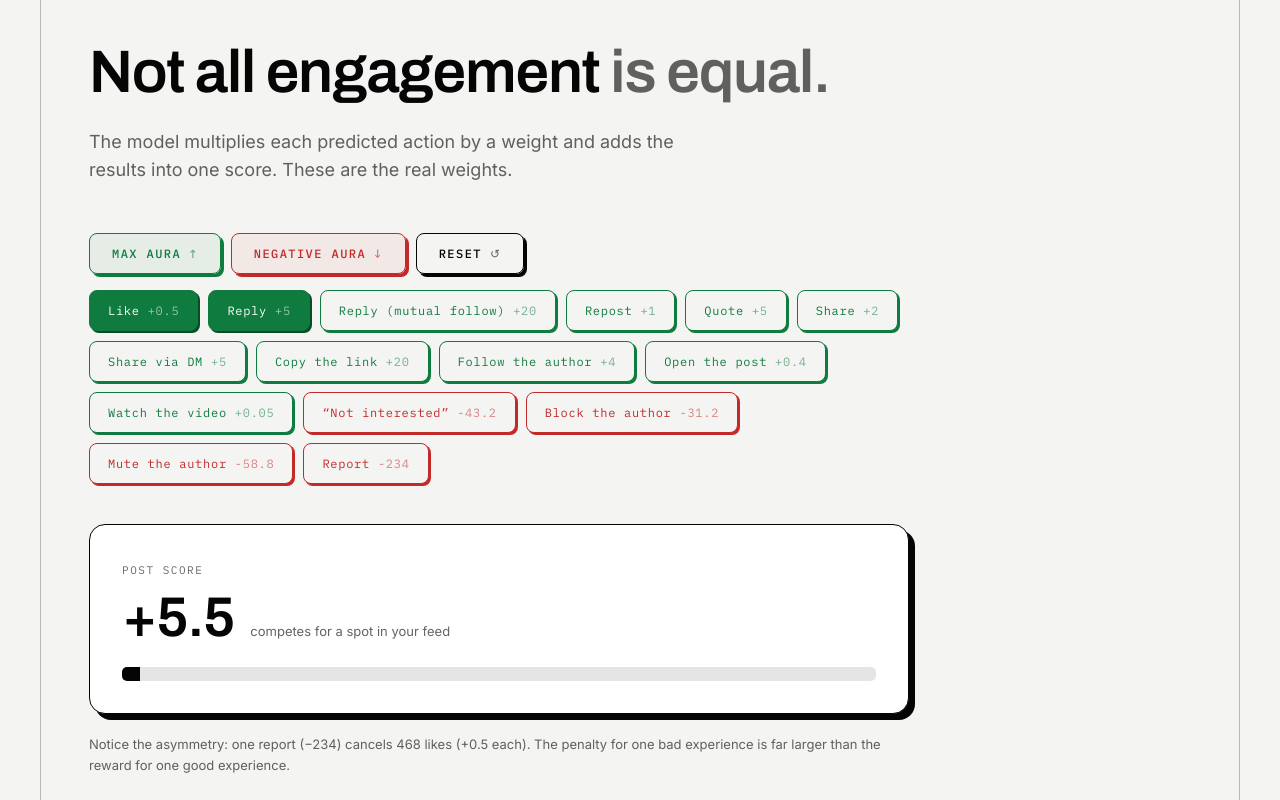
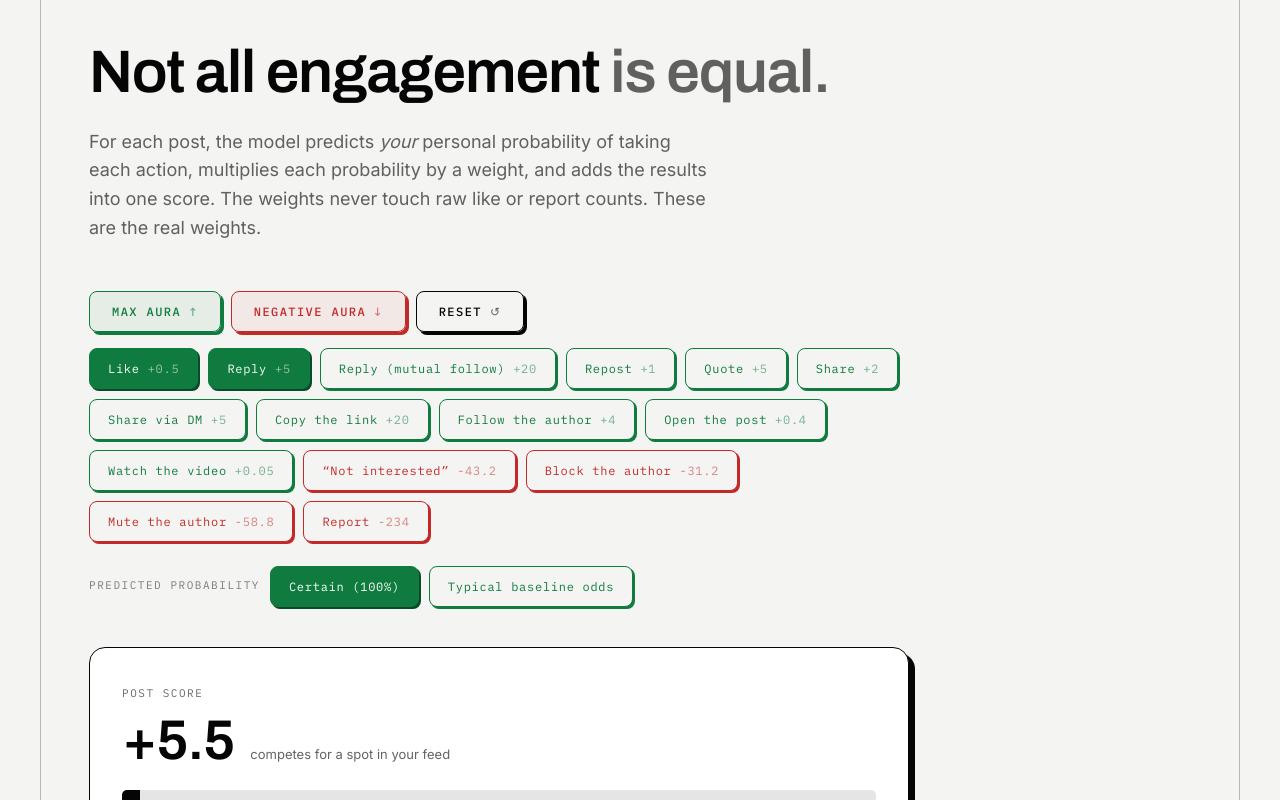
Before and after one commit to dabit3/insidetheforyou, a React (Vite) app: page / in a window 1280 px wide. Shown: the part 760-1560 px from the top of the page. Built offline with nearby package versions, Linux system fonts and the light colour scheme.

Commit message:
Clarify that weights multiply personal predicted probabilities, not raw counts
Co-Authored-By: Nader Dabit <dabit3@gmail.com>

```diff
--- a/src/App.tsx
+++ b/src/App.tsx
@@ -392,7 +392,11 @@ function Takeaways() {
     ],
     [
       'Negative feedback is powerful',
-      '“Not interested”, mute, and block carry large negative weights. One report outweighs hundreds of likes. Use them. They work.',
+      '“Not interested”, mute, and block carry large negative weights, applied to your predicted odds of taking them. Because those actions are rare, the weights have to be large to register. Use them. They work.',
+    ],
+    [
+      'It is hard to game',
+      'Actions only count when the post was served in your For You feed. Opening a post directly from a link, say from a group chat coordinating engagement, has no ranking effect, and nobody can reliably force a post into your timeline.',
     ],
     [
       'Your feed resets constantly',
--- a/src/sections/DemoFeed.tsx
+++ b/src/sections/DemoFeed.tsx
@@ -438,7 +438,7 @@ export function ActionEffects() {
       <Reveal delay={0.1}>
         <p className="lede">
           These are real posts from X. Act on today's feed and watch tomorrow's feed re-rank
-          itself.
+          itself. Only actions on posts served in your For You feed train the ranker.
         </p>
       </Reveal>
 
@@ -576,7 +576,10 @@ export function ActionEffects() {
       <Reveal delay={0.2}>
         <p className="small" style={{ marginTop: 24 }}>
           Negative signals are much stronger than positive signals. A few "not interested" taps
-          change your feed faster than one hundred likes.
+          change your feed faster than one hundred likes. And this loop is hard to game: actions
+          only count on posts the algorithm served to you in your Home timeline. Navigating
+          straight to a post from a link, say a group chat coordinating likes, has no ranking
+          impact, and there is no reliable way to manufacture a post into someone's feed.
         </p>
       </Reveal>
     </Section>
--- a/src/sections/ScoreLab.tsx
+++ b/src/sections/ScoreLab.tsx
@@ -6,31 +6,37 @@ type Action = {
   id: string
   label: string
   weight: number
+  prob: number
 }
 
-// Real production weights from home-mixer/params/param.rs (Aug 2026 snapshot)
+// Real production weights from home-mixer/params/param.rs (Aug 2026 snapshot).
+// `prob` is an illustrative baseline predicted probability for a typical user
+// and post. Rare actions like report have baselines 1,000x+ lower than a like.
 const ACTIONS: Action[] = [
-  { id: 'fav', label: 'Like', weight: 0.5 },
-  { id: 'reply', label: 'Reply', weight: 5.0 },
-  { id: 'reply_mutual', label: 'Reply (mutual follow)', weight: 20.0 },
-  { id: 'repost', label: 'Repost', weight: 1.0 },
-  { id: 'quote', label: 'Quote', weight: 5.0 },
-  { id: 'share', label: 'Share', weight: 2.0 },
-  { id: 'share_dm', label: 'Share via DM', weight: 5.0 },
-  { id: 'copy_link', label: 'Copy the link', weight: 20.0 },
-  { id: 'follow', label: 'Follow the author', weight: 4.0 },
-  { id: 'click', label: 'Open the post', weight: 0.4 },
-  { id: 'video', label: 'Watch the video', weight: 0.05 },
-  { id: 'not_interested', label: '“Not interested”', weight: -43.2 },
-  { id: 'block', label: 'Block the author', weight: -31.2 },
-  { id: 'mute', label: 'Mute the author', weight: -58.8 },
-  { id: 'report', label: 'Report', weight: -234.0 },
+  { id: 'fav', label: 'Like', weight: 0.5, prob: 0.06 },
+  { id: 'reply', label: 'Reply', weight: 5.0, prob: 0.01 },
+  { id: 'reply_mutual', label: 'Reply (mutual follow)', weight: 20.0, prob: 0.02 },
+  { id: 'repost', label: 'Repost', weight: 1.0, prob: 0.01 },
+  { id: 'quote', label: 'Quote', weight: 5.0, prob: 0.004 },
+  { id: 'share', label: 'Share', weight: 2.0, prob: 0.005 },
+  { id: 'share_dm', label: 'Share via DM', weight: 5.0, prob: 0.003 },
+  { id: 'copy_link', label: 'Copy the link', weight: 20.0, prob: 0.002 },
+  { id: 'follow', label: 'Follow the author', weight: 4.0, prob: 0.001 },
+  { id: 'click', label: 'Open the post', weight: 0.4, prob: 0.05 },
+  { id: 'video', label: 'Watch the video', weight: 0.05, prob: 0.2 },
+  { id: 'not_interested', label: '“Not interested”', weight: -43.2, prob: 0.0015 },
+  { id: 'block', label: 'Block the author', weight: -31.2, prob: 0.0002 },
+  { id: 'mute', label: 'Mute the author', weight: -58.8, prob: 0.0004 },
+  { id: 'report', label: 'Report', weight: -234.0, prob: 0.00004 },
 ]
 
-const MAX_ABS = 234
+type Mode = 'certain' | 'typical'
+
+const MAX_ABS: Record<Mode, number> = { certain: 234, typical: 0.6 }
 
 export function ScoreLab() {
   const [on, setOn] = useState<Set<string>>(new Set(['fav', 'reply']))
+  const [mode, setMode] = useState<Mode>('certain')
   const [aura, setAura] = useState<'good' | 'bad' | null>(null)
   const [auraKey, setAuraKey] = useState(0)
 
@@ -61,7 +67,10 @@ export function ScoreLab() {
   }, [aura, auraKey])
 
   const selected = ACTIONS.filter((a) => on.has(a.id))
-  const score = selected.reduce((s, a) => s + a.weight, 0)
+  const score = selected.reduce(
+    (s, a) => s + a.weight * (mode === 'certain' ? 1 : a.prob),
+    0
+  )
 
   return (
     <Section id="scoring" theme="light">
@@ -72,8 +81,9 @@ export function ScoreLab() {
       </Reveal>
       <Reveal delay={0.1}>
         <p className="lede">
-          The model multiplies each predicted action by a weight and adds the results into one
-          score. These are the real weights.
+          For each post, the model predicts <em>your</em> personal probability of taking each
+          action, multiplies each probability by a weight, and adds the results into one score.
+          The weights never touch raw like or report counts. These are the real weights.
         </p>
       </Reveal>
 
@@ -104,6 +114,24 @@ export function ScoreLab() {
         ))}
       </div>
 
+      <div style={{ marginTop: 24, display: 'flex', gap: 10, flexWrap: 'wrap', alignItems: 'center' }}>
+        <span className="mono" style={{ fontSize: 11, letterSpacing: '0.14em', textTransform: 'uppercase', opacity: 0.5 }}>
+          Predicted probability
+        </span>
+        <button
+          className={`pill-toggle ${mode === 'certain' ? 'on' : ''}`}
+          onClick={() => setMode('certain')}
+        >
+          Certain (100%)
+        </button>
+        <button
+          className={`pill-toggle ${mode === 'typical' ? 'on' : ''}`}
+          onClick={() => setMode('typical')}
+        >
+          Typical baseline odds
+        </button>
+      </div>
+
       {aura && <div key={`flash-${auraKey}`} className={`aura-flash ${aura}`} />}
 
       <div
@@ -122,10 +150,10 @@ export function ScoreLab() {
             className="display score-value"
           >
             {score > 0 ? '+' : ''}
-            {Number(score.toFixed(2))}
+            {Number(score.toFixed(mode === 'certain' ? 2 : 3))}
           </motion.span>
           <span className="small">
-            {score >= 20
+            {score >= (mode === 'certain' ? 20 : 0.3)
               ? 'straight to the top of your feed'
               : score > 0
                 ? 'competes for a spot in your feed'
@@ -137,7 +165,7 @@ export function ScoreLab() {
         <div className="bar-track score-bar">
           <motion.div
             animate={{
-              width: `${Math.min(Math.abs(score) / MAX_ABS, 1) * 100}%`,
+              width: `${Math.min(Math.abs(score) / MAX_ABS[mode], 1) * 100}%`,
             }}
             transition={{ type: 'spring', stiffness: 120, damping: 20 }}
             style={{
@@ -152,8 +180,11 @@ export function ScoreLab() {
         </div>
       </div>
       <p className="small" style={{ marginTop: 20, maxWidth: 820 }}>
-        Notice the asymmetry: one report (−234) cancels 468 likes (+0.5 each). The penalty for
-        one bad experience is far larger than the reward for one good experience.
+        The negative weights look enormous, but they multiply your <em>predicted probability</em>{' '}
+        of each action, not raw counts. One report does not erase hundreds of likes. Your baseline
+        odds of reporting a post are more than 1,000× lower than your odds of liking one, so the
+        −234 only bites when the model genuinely expects you to report. Switch to “Typical
+        baseline odds” above to see how small each contribution really is.
       </p>
     </Section>
   )
--- a/src/sections/WeightLab.tsx
+++ b/src/sections/WeightLab.tsx
@@ -334,9 +334,12 @@ export function WeightLab() {
 
       <Reveal delay={0.2}>
         <p className="small" style={{ marginTop: 32 }}>
-          Each score is the sum of probability × weight across all actions. The real ranker runs
-          the same formula. Try Rage merchant: when negative feedback is zero, the angriest post
-          moves to the top. The weights do quiet moderation work all day.
+          Each score is the sum of your predicted probability × weight across all actions. The
+          weights never multiply raw engagement counts. The real ranker runs the same formula.
+          Try Rage merchant: when negative feedback is zero, the angriest post moves to the top.
+          The weights do quiet moderation work all day. Notice the spam post: even a −234 report
+          weight barely moves its score, because the predicted probabilities it multiplies are
+          tiny.
         </p>
       </Reveal>
     </Section>
--- a/src/sections/Weights.tsx
+++ b/src/sections/Weights.tsx
@@ -32,9 +32,10 @@ export function Weights() {
       </Reveal>
       <Reveal delay={0.1}>
         <p className="lede">
-          Each predicted action has a fixed weight. The weight shows how much the algorithm cares
-          about that action. These are the real values from the open-source code. The rewards are
-          small, and the punishments are enormous.
+          Each predicted action has a fixed weight. The weight multiplies your personal predicted
+          probability of that action, never a raw count of likes or reports. These are the real
+          values from the open-source code. The rewards are small, and the punishments are
+          enormous.
         </p>
       </Reveal>
       <div style={{ marginTop: 48, maxWidth: 820 }}>
@@ -64,7 +65,10 @@ export function Weights() {
       <Reveal delay={0.2}>
         <p className="small" style={{ marginTop: 24 }}>
           The bars use a square-root scale so that the small weights stay visible. Hatched bars
-          show negative weights. The algorithm tries to not cause these actions.
+          show negative weights. The algorithm tries to not cause these actions. The negative
+          weights are huge because the actions are rare: your baseline odds of reporting a post
+          are more than 1,000× lower than your odds of liking one, so the weight has to be large
+          for the signal to matter at all.
         </p>
       </Reveal>
     </Section>
```
